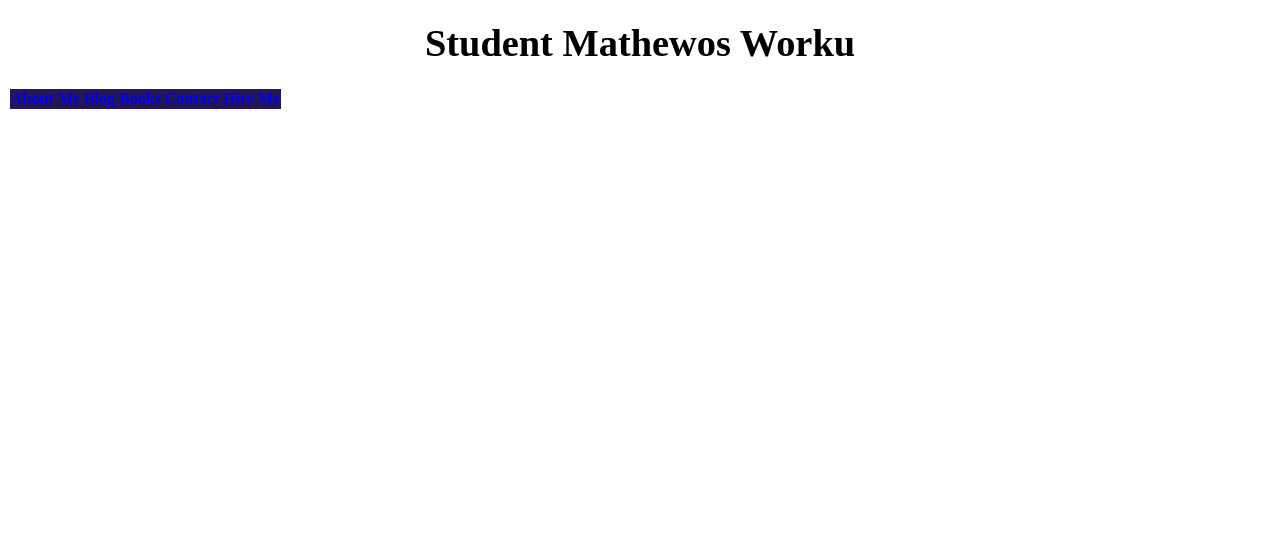
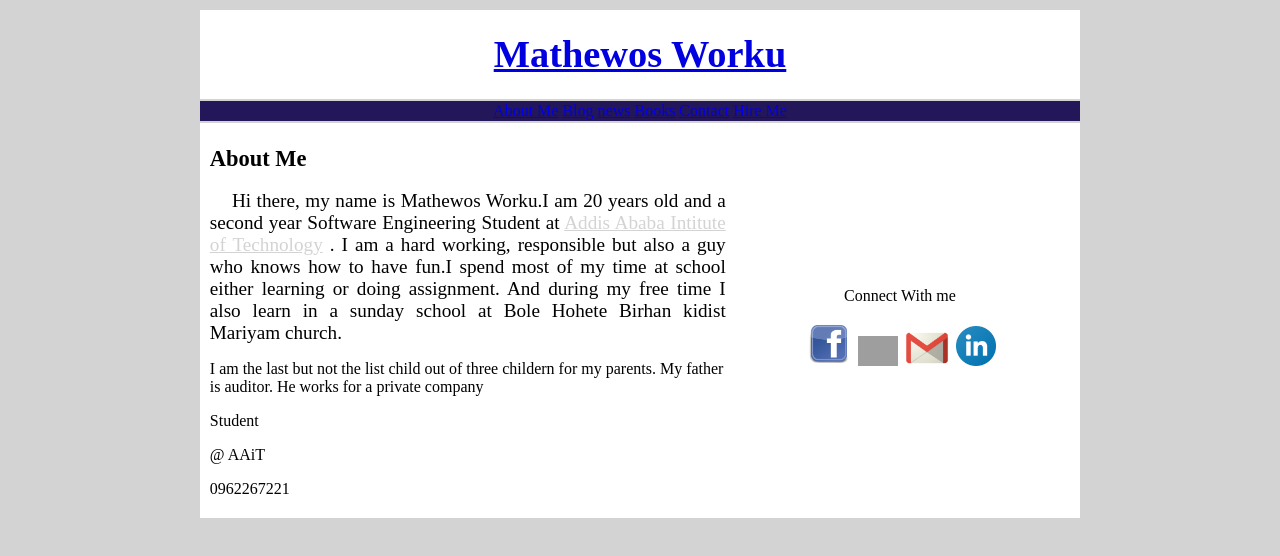
Before and after one commit to MATIWORKU/MyPersonalWebsite, a plain HTML site: page Documents/Assignment/index.html in a window 1280 px wide. Drawn offline with Linux system fonts and the light colour scheme; grey boxes are pictures that could not be loaded.

Commit message:
Contact page is done and home page is almost done

```diff
--- a/Documents/Assignment/index.html
+++ b/Documents/Assignment/index.html
@@ -4,19 +4,73 @@
         <meta charset="UTF-8">
         <meta name="viewport" content="width=device-width, initial-scale=1.0">
         <meta http-equiv="X-UA-Compatible" content="ie-edge">
-        <title>Student Mathewos Worku</title>
+        <title>My personal Website</title>
     </head>
-    <body >
-        <h1 align ="center" bgcolor="#231759"><big>Student Mathewos Worku</big></h1>
+    <body bgcolor="lightgrey" link="lightgery" alink="lightgrey" vlink="lightgrey">
         <table>
-            <th bgcolor="#231759" align="justify" >
-                <a href="index.html">About Me</a>
-                <a href="blog.html">Blog</a>
-                <a href="news.html"></a>
-                <a href="Books.html">Books</a>
-                <a href="contact.html">Contact</a>
-                <a href="Hire Me.html">Hire Me</a>
-            </th>
+            <tr>
+                <th width="15%"></th>
+                <th bgcolor="white" align="center">
+                    <a href="index.html"><h1 align ="center"><big>Mathewos Worku</big></h1></a>
+                </th>
+                <th width="15%"></th>
+            </tr>
+            <tr >
+                <td><d/td>
+                <td align="center" bgcolor="#231759" >
+                    <a href="index.html" >About Me</a>
+                    <a href="blog.html">Blog</a>
+                    <a href="news.html">news</a>
+                    <a href="Books.html">Books</a>
+                    <a href="contact.html">Contact</a>
+                    <a href="Hire Me.html">Hire Me</a>
+                </td>
+                <td></td>
+
+            </tr>
+            <tr>
+                <td> </td>
+                <td bgcolor="white" >
+                    <table bgcolor="white">
+                        <tr>
+                                <th>
+                                    <td width="60%">
+                                        <h3 align="left"> <big> About Me</big> </h3>
+                                        <p align="justify">
+                                            <big>&nbsp;&nbsp;&nbsp;&nbsp;Hi there, my name is Mathewos Worku.I am 20 years old and a second year Software Engineering Student at
+                                            <a href="">Addis Ababa Intitute of Technology</a> . I am a hard working, responsible but also
+                                            a guy who knows how to have fun.I spend most of my time at school either learning or doing assignment.
+                                            And during my free time I also learn in a sunday school at Bole Hohete Birhan kidist Mariyam church.
+                                            </big>
+                                        </p>
+                                        <p>
+                                            I am the last but not the list child out of three childern for my parents. My father is auditor. He works for a private company
+
+                                        </p>
+                                        <p> Student </p>
+                                        <p>  @ AAiT </p>
+                                        <p> 0962267221  </p>
+
+                                    </td>
+                                    <td>
+                                        <td align="center" cellspacing="30px" cellpadding="10px">
+                                            <P>Connect With me</P>
+                                            <a href=""><img src="./assets/Image/facebook_logos_PNG19759.png" alt="facebook" width="50px"></a>
+                                            <a href=""><img src="./assets/Image/instagram-png-instagram-png-logo-1455.png" alt="facebook" width="40px"></a>
+                                            <a href=""><img src="./assets/Image/gmail-email-logo-png-16.png" alt="facebook" width="50px"></a>
+                                            <a href=""><img src="./assets/Image/linkedIn_PNG27.png" alt="facebook" width="40px"></a>
+                                        </td>
+                                        <td cellspacing="100px">
+
+                                        </td>
+                                    </td>
+                                </th>
+                                <th></th>
+                        </tr>
+                    </table>
+                </td>
+                <td></td>
+            </tr>
         </table>
     </body>
 </html>
```
Also changed, not shown: Documents/Assignment/Contact.html (+29 -44 lines).
